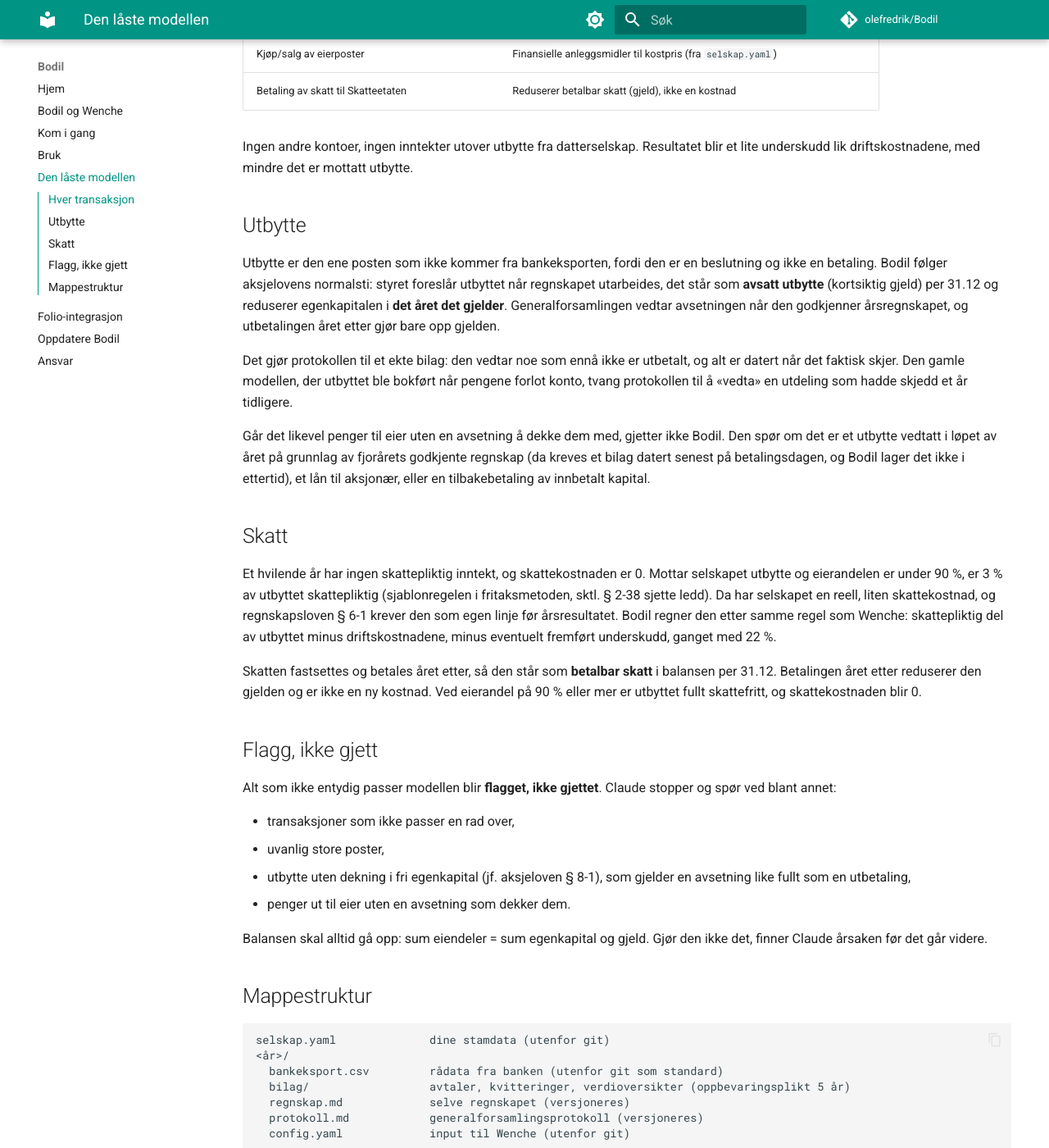
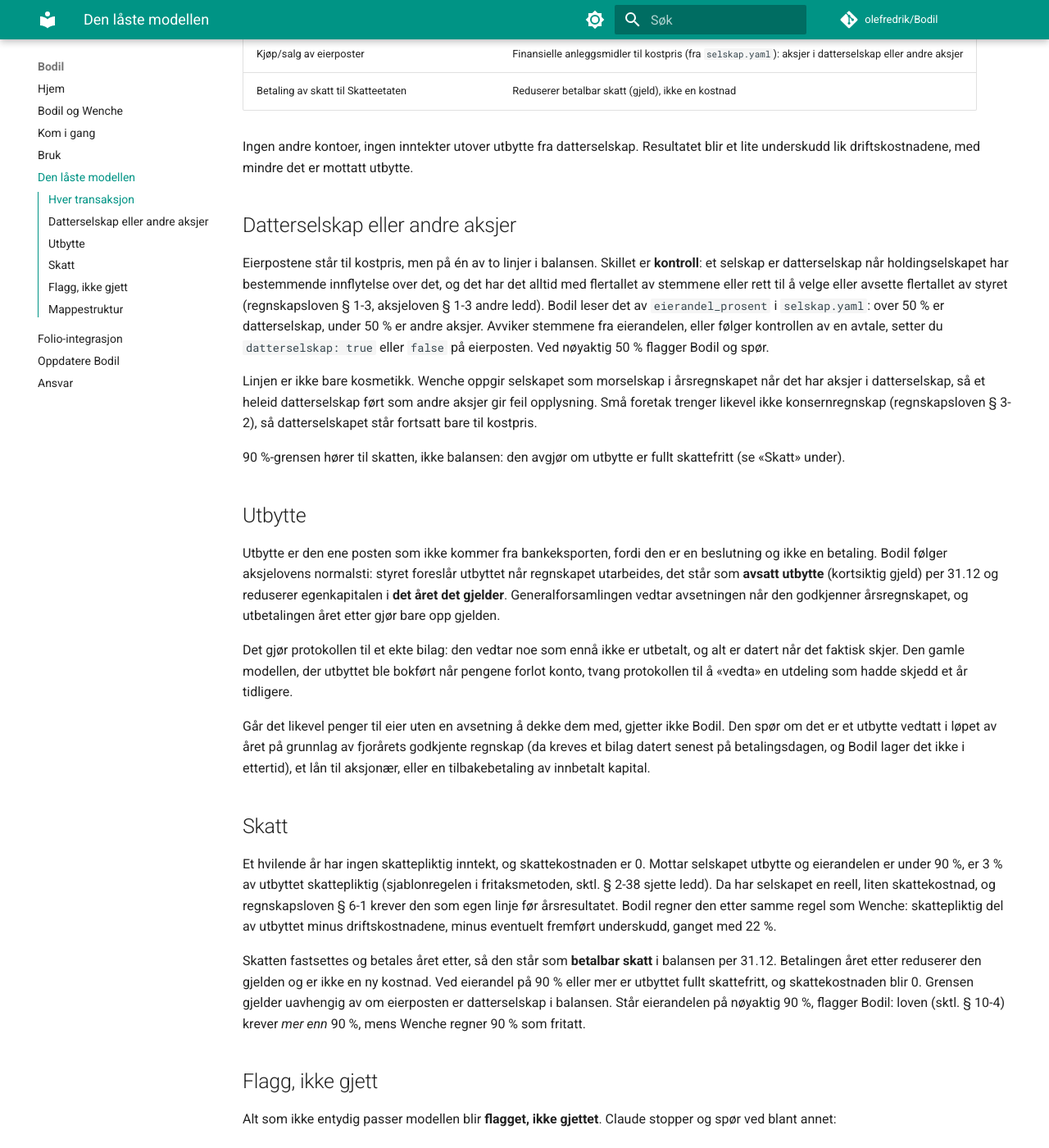
Before and after one commit to olefredrik/Bodil, an MkDocs documentation site: the page built from docs/modellen.md, in a window 1280 px wide and 1400 px high, scrolled down 552 px. Shown: the whole window at 82% size. Built offline with MkDocs 1.6.1 and Material for MkDocs 9.7.7, drawn with Linux system fonts in a browser that asks for light colours; comment, search, counter and statistics services are not loaded.

Commit message:
fix: før eierposter med kontroll som aksjer i datterselskap
Bodil førte alle eierposter som andre_aksjer, og wenche-config brukte
90 % som grense for aksjer_i_datterselskap. 90 % er skattens grense
(fritaksmetoden, konsern etter sktl. § 10-4). Regnskapsmessig er et
selskap datterselskap ved bestemmende innflytelse, normalt flertallet av
stemmene (rskl. § 1-3, asl. § 1-3 andre ledd). Wenche setter morselskap
i årsregnskapet ut fra aksjer_i_datterselskap > 0, så et heleid
holdingselskap ble rapportert som ikke morselskap.

Grensen leses av eierandel_prosent (over 50 %), med valgfritt
datterselskap: true|false per eierpost. Nøyaktig 50 % flagges, og
eierandel på nøyaktig 90 % flagges for fritaksmetoden. Nytt fixture for
et heleid datterselskap. Utgis som 1.1.0.

Co-Authored-By: Claude Opus 5.5 <noreply@anthropic.com>

```diff
--- a/docs/modellen.md
+++ b/docs/modellen.md
@@ -11,10 +11,18 @@ Bodil fører etter en bevisst minimal, låst bokføringsmodell. Den dekker det e
 | Penger ut til eier, opp til utestående avsatt utbytte | Reduserer avsatt utbytte (gjeld), ikke egenkapital |
 | Penger ut til eier utover det | Flagges: utbytte vedtatt i året, lån til aksjonær, eller tilbakebetaling av kapital |
 | Alle andre utbetalinger | Driftskostnad (typisk bankgebyrer) |
-| Kjøp/salg av eierposter | Finansielle anleggsmidler til kostpris (fra `selskap.yaml`) |
+| Kjøp/salg av eierposter | Finansielle anleggsmidler til kostpris (fra `selskap.yaml`): aksjer i datterselskap eller andre aksjer |
 | Betaling av skatt til Skatteetaten | Reduserer betalbar skatt (gjeld), ikke en kostnad |
 
 Ingen andre kontoer, ingen inntekter utover utbytte fra datterselskap. Resultatet blir et lite underskudd lik driftskostnadene, med mindre det er mottatt utbytte.
+
+## Datterselskap eller andre aksjer
+
+Eierpostene står til kostpris, men på én av to linjer i balansen. Skillet er **kontroll**: et selskap er datterselskap når holdingselskapet har bestemmende innflytelse over det, og det har det alltid med flertallet av stemmene eller rett til å velge eller avsette flertallet av styret (regnskapsloven § 1-3, aksjeloven § 1-3 andre ledd). Bodil leser det av `eierandel_prosent` i `selskap.yaml`: over 50 % er datterselskap, under 50 % er andre aksjer. Avviker stemmene fra eierandelen, eller følger kontrollen av en avtale, setter du `datterselskap: true` eller `false` på eierposten. Ved nøyaktig 50 % flagger Bodil og spør.
+
+Linjen er ikke bare kosmetikk. Wenche oppgir selskapet som morselskap i årsregnskapet når det har aksjer i datterselskap, så et heleid datterselskap ført som andre aksjer gir feil opplysning. Små foretak trenger likevel ikke konsernregnskap (regnskapsloven § 3-2), så datterselskapet står fortsatt bare til kostpris.
+
+90 %-grensen hører til skatten, ikke balansen: den avgjør om utbytte er fullt skattefritt (se «Skatt» under).
 
 ## Utbytte
 
@@ -28,7 +36,7 @@ Går det likevel penger til eier uten en avsetning å dekke dem med, gjetter ikk
 
 Et hvilende år har ingen skattepliktig inntekt, og skattekostnaden er 0. Mottar selskapet utbytte og eierandelen er under 90 %, er 3 % av utbyttet skattepliktig (sjablonregelen i fritaksmetoden, sktl. § 2-38 sjette ledd). Da har selskapet en reell, liten skattekostnad, og regnskapsloven § 6-1 krever den som egen linje før årsresultatet. Bodil regner den etter samme regel som Wenche: skattepliktig del av utbyttet minus driftskostnadene, minus eventuelt fremført underskudd, ganget med 22 %.
 
-Skatten fastsettes og betales året etter, så den står som **betalbar skatt** i balansen per 31.12. Betalingen året etter reduserer den gjelden og er ikke en ny kostnad. Ved eierandel på 90 % eller mer er utbyttet fullt skattefritt, og skattekostnaden blir 0.
+Skatten fastsettes og betales året etter, så den står som **betalbar skatt** i balansen per 31.12. Betalingen året etter reduserer den gjelden og er ikke en ny kostnad. Ved eierandel på 90 % eller mer er utbyttet fullt skattefritt, og skattekostnaden blir 0. Grensen gjelder uavhengig av om eierposten er datterselskap i balansen. Står eierandelen på nøyaktig 90 %, flagger Bodil: loven (sktl. § 10-4) krever *mer enn* 90 %, mens Wenche regner 90 % som fritatt.
 
 ## Flagg, ikke gjett
 
```
Also changed, not shown: .claude/skills/bokforing/SKILL.md (+16 -4 lines), .claude/skills/wenche-config/SKILL.md (+5 -2 lines), CHANGELOG.md (+7 -0 lines), CLAUDE.md (+1 -1 lines), README.md (+1 -1 lines), selskap.example.yaml (+8 -0 lines), 1 other file.
